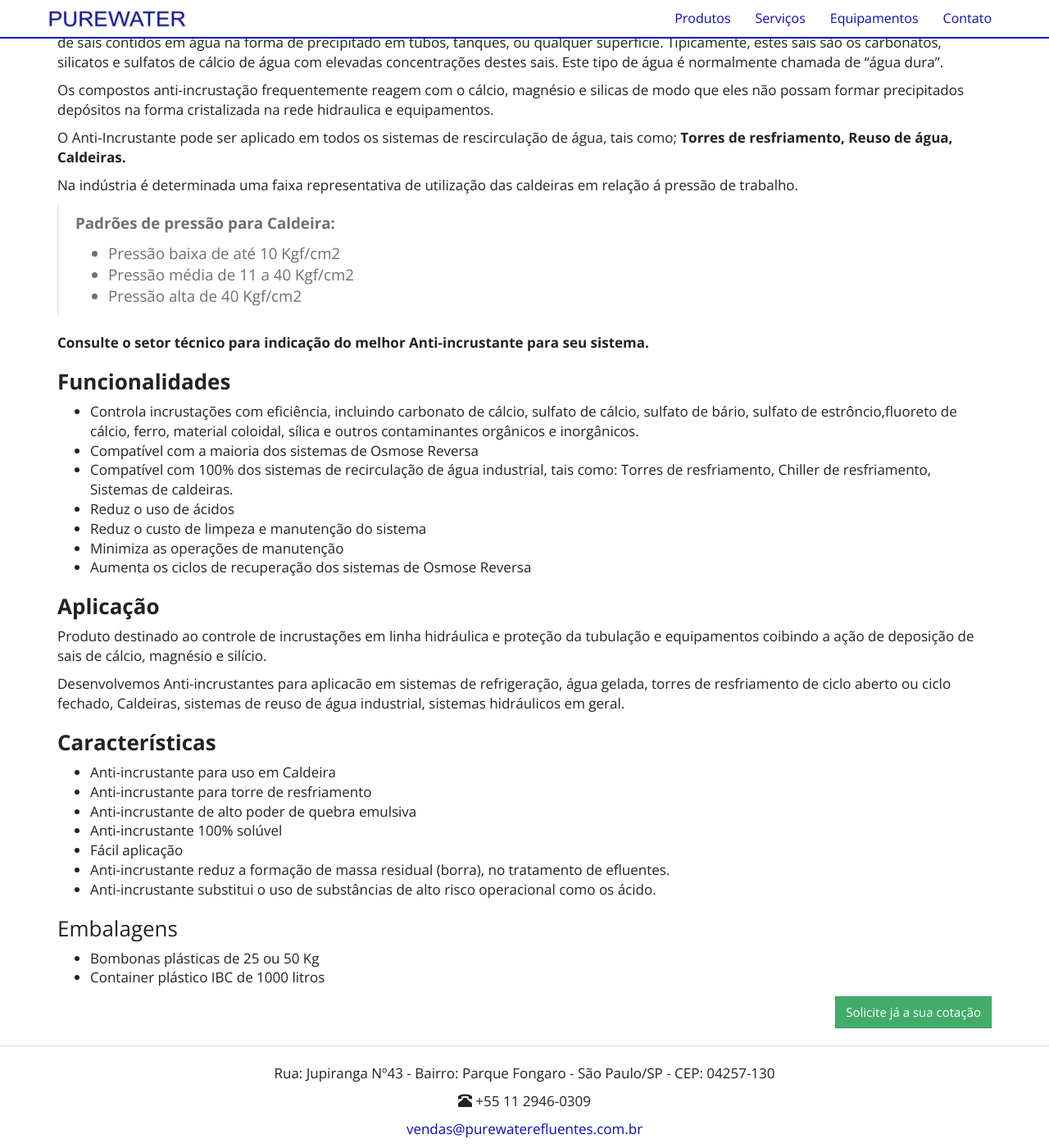
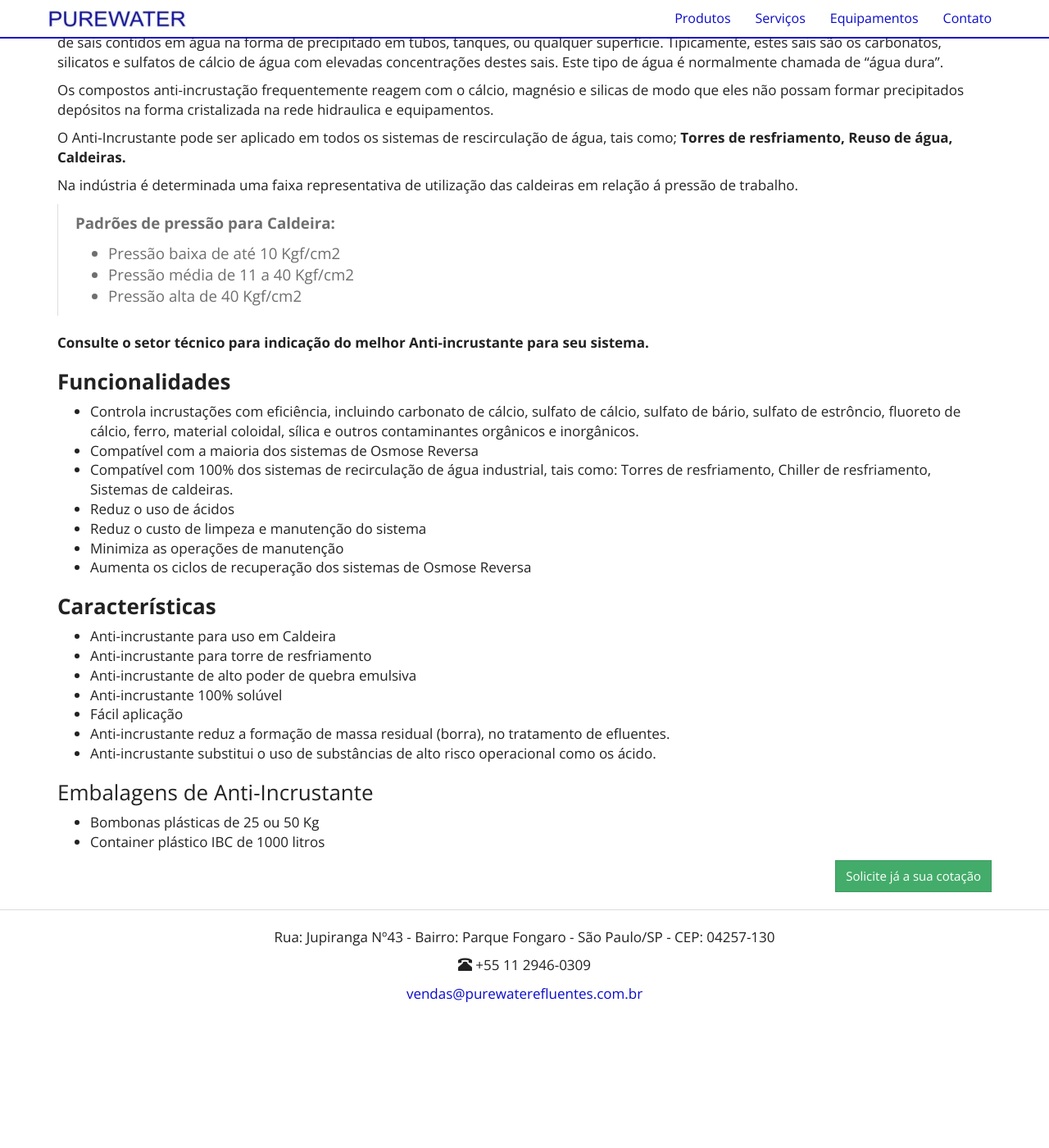
Before and after one commit to purewaterefluentes/purewaterefluentes.github.io, a Jekyll site: the page built from produtos/anti-incrustante.md, in a window 1280 px wide and 1400 px high, scrolled down 354 px. Shown: the whole window at 82% size. Built offline with Jekyll 4.4.1, drawn with Linux system fonts in a browser that asks for light colours; nearby versions of some CDN libraries; library files that are not in the unit come from our copies; after the commit the page ends 1588 px from its top, so only the background shows below that.

Commit message:
Update anti-incrustante.md

```diff
--- a/produtos/anti-incrustante.md
+++ b/produtos/anti-incrustante.md
@@ -24,7 +24,7 @@ Na indústria é determinada uma faixa representativa de utilização das caldei
 
 ### **Funcionalidades**
 
-- Controla incrustações com eficiência, incluindo carbonato de cálcio, sulfato de cálcio, sulfato de bário, sulfato de estrôncio,fluoreto de cálcio, ferro, material coloidal, sílica e outros contaminantes orgânicos e inorgânicos.
+- Controla incrustações com eficiência, incluindo carbonato de cálcio, sulfato de cálcio, sulfato de bário, sulfato de estrôncio, fluoreto de cálcio, ferro, material coloidal, sílica e outros contaminantes orgânicos e inorgânicos.
 - Compatível com a maioria dos sistemas de Osmose Reversa
 - Compatível com 100% dos sistemas de recirculação de água industrial, tais como: Torres de resfriamento, Chiller de resfriamento, Sistemas de caldeiras.
 - Reduz o uso de ácidos
@@ -32,11 +32,6 @@ Na indústria é determinada uma faixa representativa de utilização das caldei
 - Minimiza as operações de manutenção
 - Aumenta os ciclos de recuperação dos sistemas de Osmose Reversa
 
-
-### **Aplicação**
-Produto destinado ao controle de incrustações em linha hidráulica e proteção da tubulação e equipamentos coibindo a ação de deposição de sais de cálcio, magnésio e silício.
-
-Desenvolvemos Anti-incrustantes para aplicacão em sistemas de refrigeração, água gelada, torres de resfriamento de ciclo aberto ou ciclo fechado, Caldeiras, sistemas de reuso de água industrial, sistemas hidráulicos em geral.
 
 ### **Características**
 
@@ -48,7 +43,7 @@ Desenvolvemos Anti-incrustantes para aplicacão em sistemas de refrigeração,
 - Anti-incrustante reduz a formação de massa residual (borra), no tratamento de efluentes.
 - Anti-incrustante substitui o uso de substâncias de alto risco operacional como os ácido.
 
-### Embalagens
+### Embalagens de Anti-Incrustante
 
 - Bombonas plásticas de 25 ou 50 Kg
 - Container plástico IBC de 1000 litros
```
